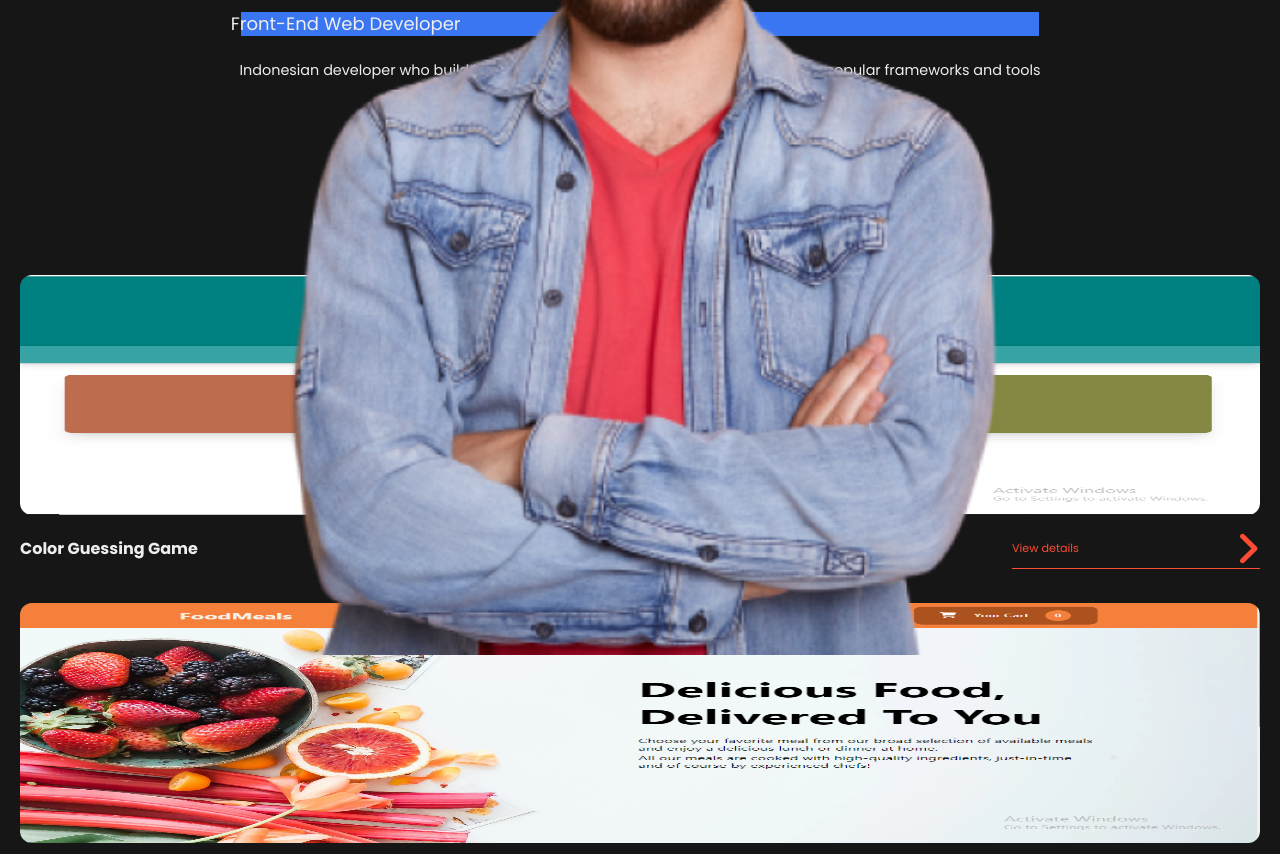
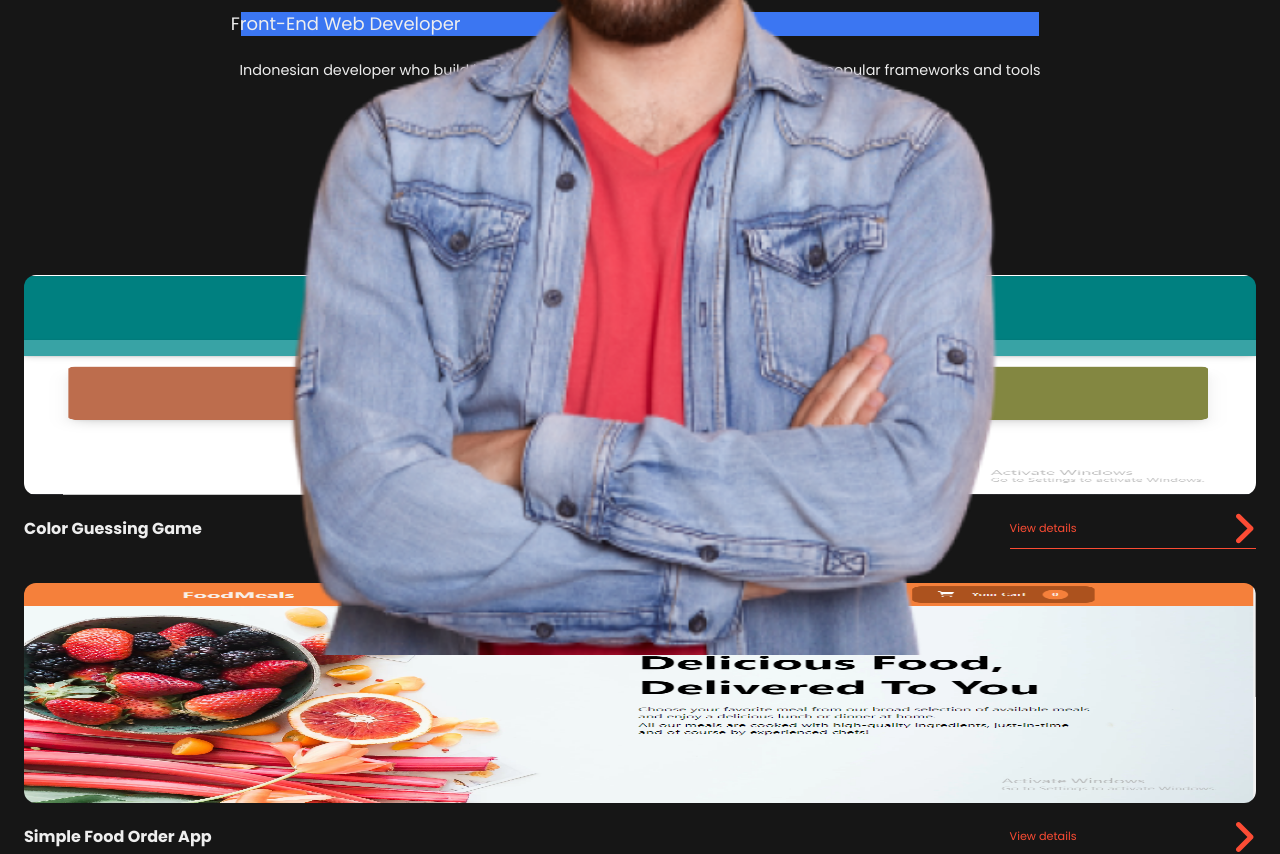
Before and after one commit to Dedenno17/website-protofolio-pribadi, a React (Create React App) app: page / in a window 1280 px wide. Shown: the part 500-1354 px from the top of the page. Built offline with nearby package versions, Linux system fonts and the light colour scheme.

Commit message:
memperbaiki style projects

```diff
--- a/src/styles/Projects.module.css
+++ b/src/styles/Projects.module.css
@@ -1,6 +1,6 @@
 .projects {
   width: 100%;
-  padding: 80px 20px;
+  padding: 80px 24px;
 }
 
 .projects h2 {
--- a/src/styles/ProjectsItem.module.css
+++ b/src/styles/ProjectsItem.module.css
@@ -4,7 +4,7 @@
 
 .projectsItem > div:first-child {
   width: 100%;
-  height: 240px;
+  height: 220px;
   overflow: hidden;
   border-radius: 12px;
   cursor: pointer;
```
